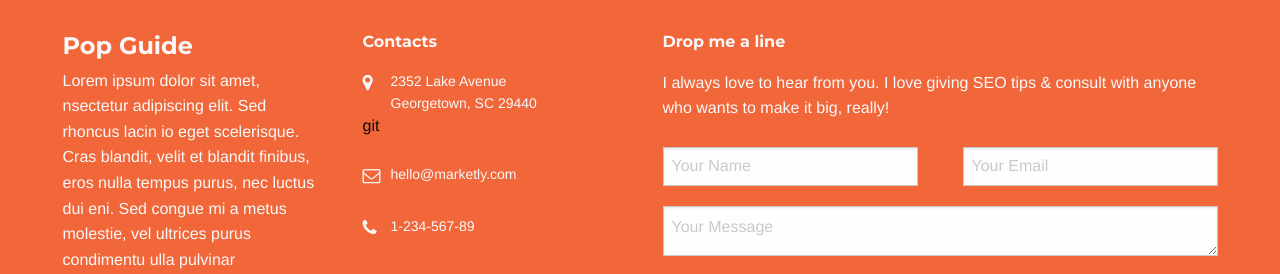
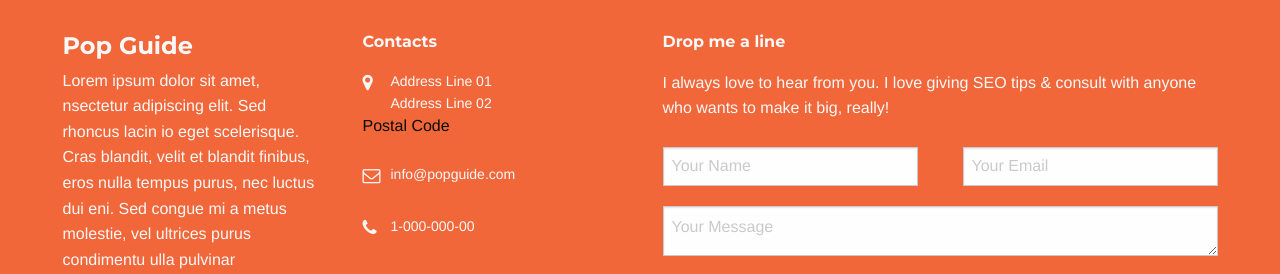
Before and after one commit to kyledesousa/popguide-template, a website: page index.html in a window 1280 px wide. Shown: the part 4057-4331 px from the top of the page. Drawn offline with Linux system fonts and the light colour scheme; files whose address does not match are found by name.

Commit message:
updated footer

```diff
--- a/index.html
+++ b/index.html
@@ -416,17 +416,16 @@
             <div class="empty-space marg-lg-b10"></div>
             <div class="tt-address clearfix">
                 <div class="tt-address-icon"><i class="fa fa-map-marker" aria-hidden="true"></i></div>
-                <div class="tt-address-info">
-                    2352 Lake Avenue<br>
-                    Georgetown, SC 29440
-                </div>git
+                <div class="tt-address-info">Address Line 01<br>
+                    Address Line 02
+                </div>Postal Code
             </div>
             <div class="empty-space marg-lg-b25"></div>
 
             <div class="tt-address clearfix">
                 <div class="tt-address-icon"><i class="fa fa-envelope-o" aria-hidden="true"></i></div>
                 <div class="tt-address-info">
-                    <a href="mailto:hello@marketly.com">hello@marketly.com</a>
+                    <a href="mailto:hello@marketly.com">info@popguide.com</a>
                 </div>
             </div>
             <div class="empty-space marg-lg-b25"></div>
@@ -434,7 +433,7 @@
             <div class="tt-address clearfix">
                 <div class="tt-address-icon"><i class="fa fa-phone" aria-hidden="true"></i></div>
                 <div class="tt-address-info">
-                    <a href="tel:123456789">1-234-567-89</a>
+                    <a href="tel:123456789">1-000-000-00</a>
                 </div>
             </div>
             <div class="empty-space marg-lg-b40 marg-xs-b30"></div>
```
